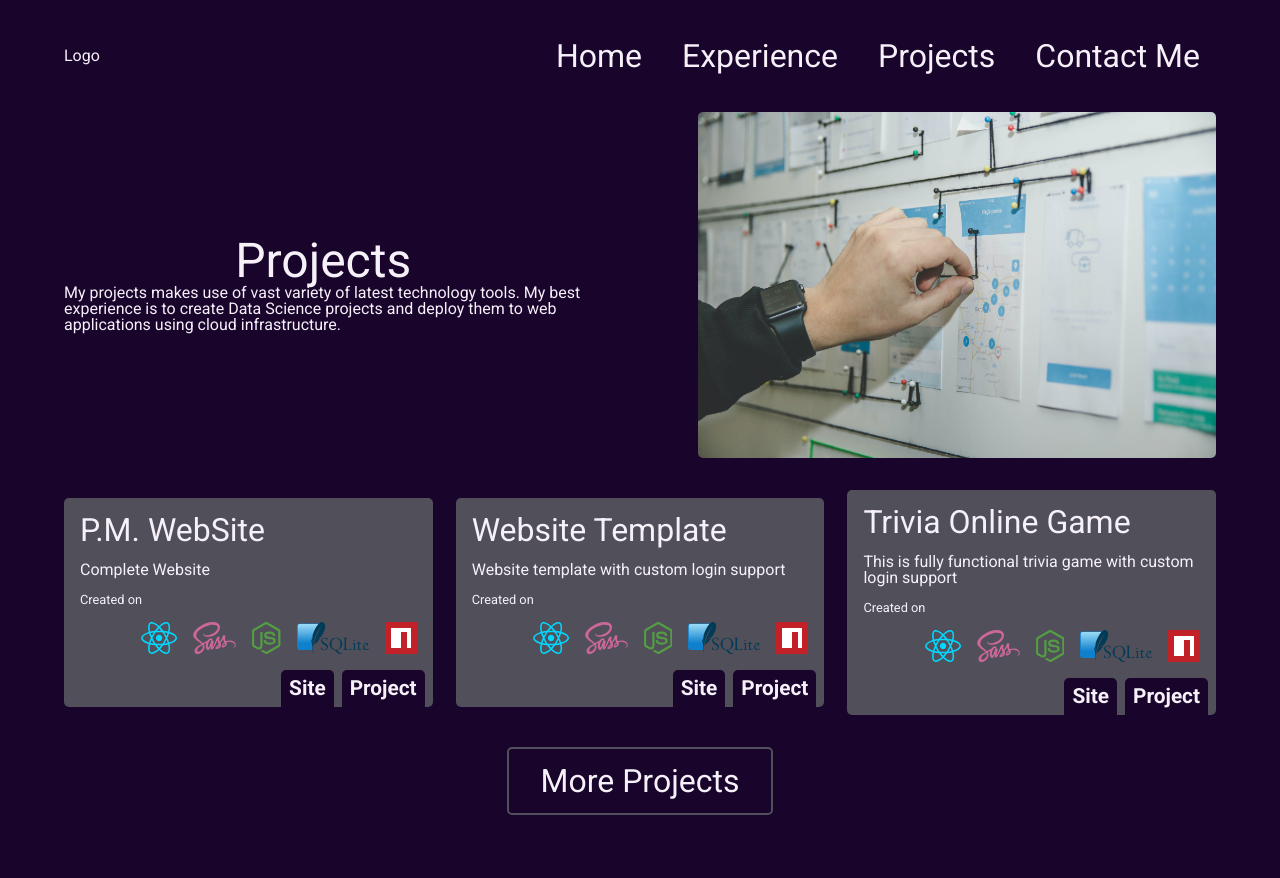
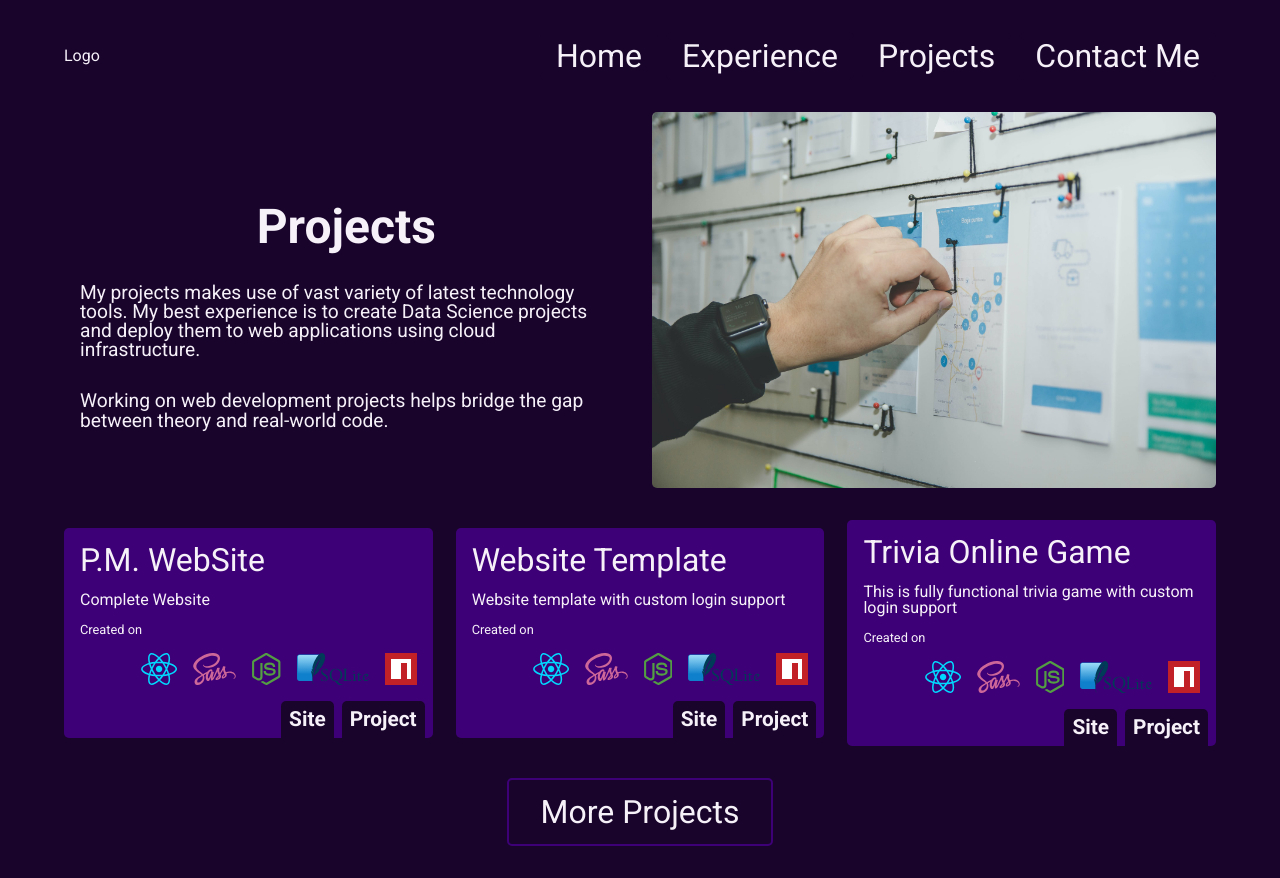
Before and after one commit to MrGio7/portfolio, a React (Create React App) app: page /portfolio/projects in a window 1280 px wide. Before the commit the page ends 847 px from the top, so only its background shows below. Built offline with nearby package versions, Linux system fonts and the light colour scheme.

Commit message:
finished projects page design

```diff
--- a/src/components/pages/projects.js
+++ b/src/components/pages/projects.js
@@ -25,6 +25,7 @@ class Projects extends React.Component {
             <div className="text">
               <h1>Projects</h1>
               <p>My projects makes use of vast variety of latest technology tools. My best experience is to create Data Science projects and deploy them to web applications using cloud infrastructure.</p>
+              <p>Working on web development projects helps bridge the gap between theory and real-world code.</p>
             </div>
         </div>
         <div className="projList">
--- a/src/style/_variables.scss
+++ b/src/style/_variables.scss
@@ -1,7 +1,7 @@
 // Colors
 $white: #F6F1F9;
-$plumpPurple: #5941A9;
 $darkLiver: #514F59;
+$purple: #3e0076;
 $darkPurple: #19042c;
 
 // Sizes
--- a/src/style/pages/_projects.scss
+++ b/src/style/pages/_projects.scss
@@ -24,14 +24,21 @@
             flex-direction: column;
             justify-content: center;
             align-items: center;
+            background-color: $white;
+            color:$darkPurple;
+            margin: 2rem 0 0 0;
+            padding: 2rem 1rem;
+            border-radius: 5px;
 
             h1{
                 font-size:3rem;
+                font-weight: bold;
             }
 
             p{
-                font-size: 1rem;
+                font-size: 1.2rem;
                 width: 100%;
+                margin:2rem 0 0 0;
             }
         }
     }
@@ -46,7 +53,8 @@
 
         .card{
             width: 90%;
-            background-color: $darkLiver;
+            background-color: $purple;
+            color: $white;
             border-radius: 5px;
             margin-top: 1rem;
 
@@ -102,7 +110,7 @@
         margin:2rem 0;
         padding: 1rem 2rem;
         border-radius: 5px;
-        border:2px solid $darkLiver;
+        border:2px solid $purple;
         cursor: pointer;
         font-size: 2rem;
         text-decoration: none;
@@ -122,12 +130,14 @@
             justify-content: space-between;
 
             img{
-                width: 45%;
+                width: 49%;
                 border-radius: 5px;
             }
 
             .text{
-                width: 45%;
+                width: 49%;
+                background: none;
+                color:$white;
             }
         }
 
```
